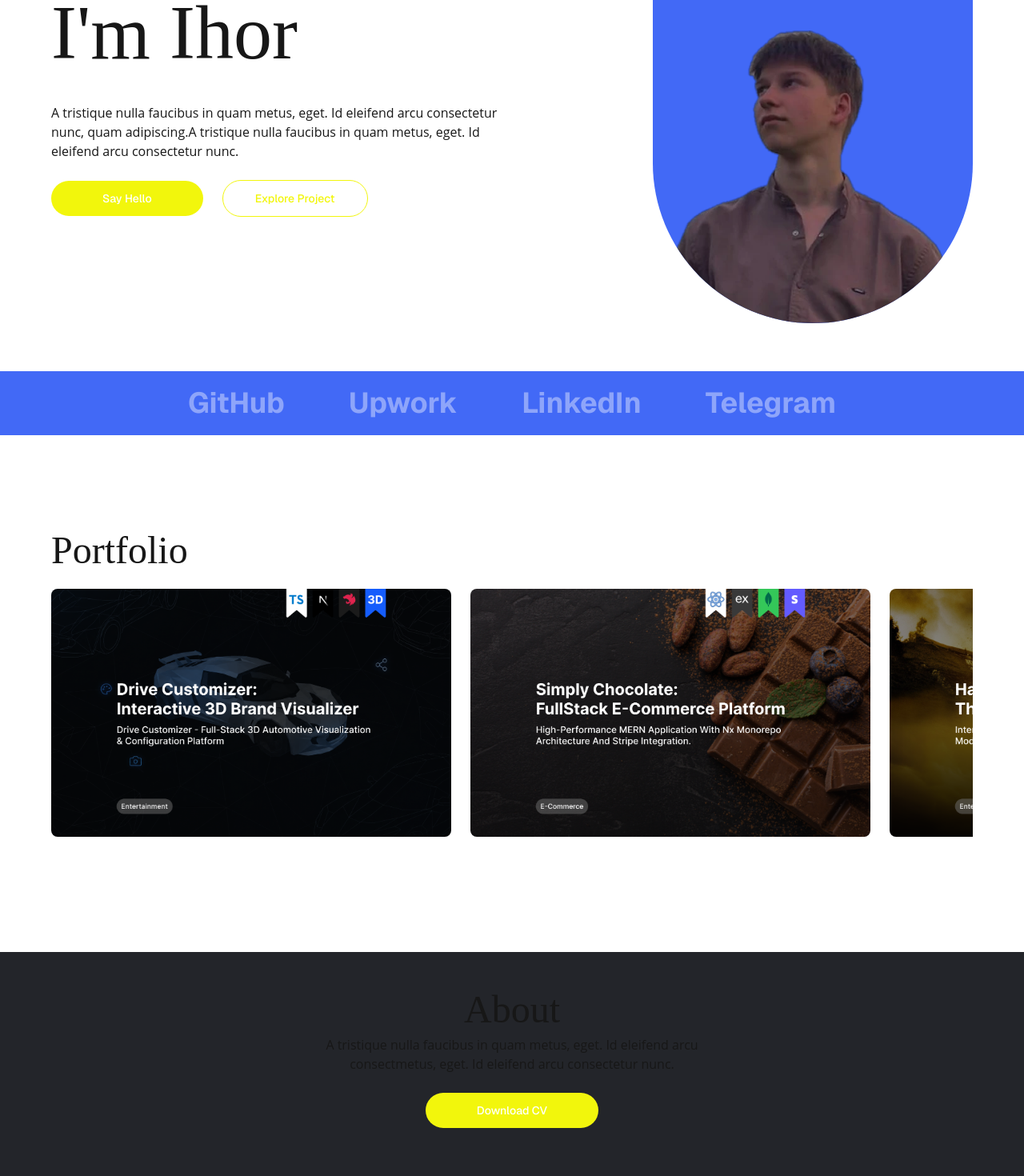
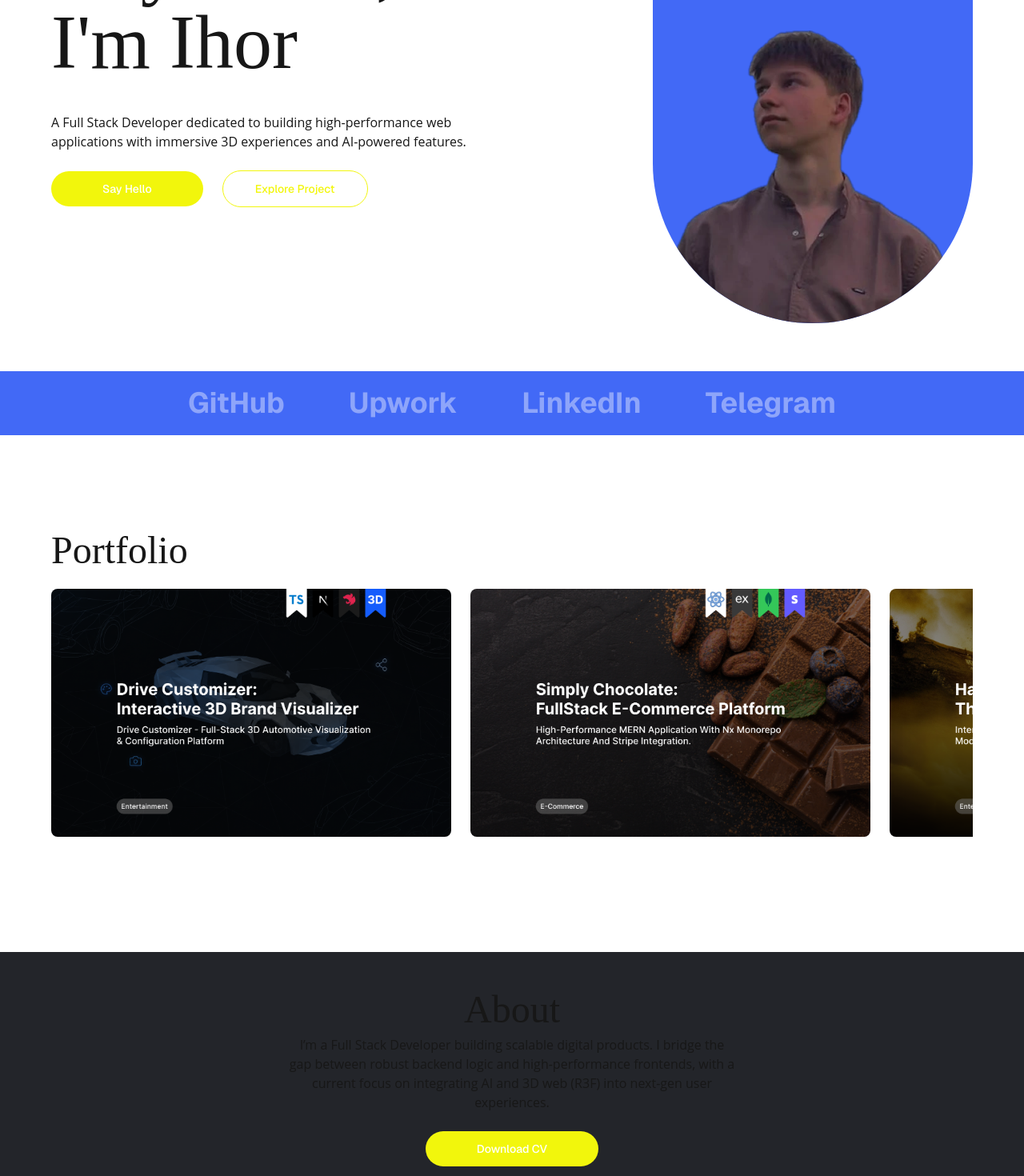
Before and after one commit to d-r-a-k-e-n/portfolio, a Next.js app: page / in a window 1280 px wide. Shown: the part 320-1790 px from the top of the page at 80% size. Built offline with nearby package versions, Linux system fonts and the light colour scheme.

Commit message:
fix: hero and about sections des

```diff
--- a/src/components/sections/aboutSection.tsx
+++ b/src/components/sections/aboutSection.tsx
@@ -24,10 +24,8 @@ export default function AboutSection() {
     >
       <div className="mx-auto flex w-full max-w-7xl flex-col items-center px-4 sm:px-8 lg:px-16">
         <h2 className="mb-2 text-3xl sm:text-4xl md:text-5xl">About</h2>
-        <p className="mb-6 max-w-130 text-center text-sm sm:text-base">
-          A tristique nulla faucibus in quam metus, eget. Id eleifend arcu
-          consectmetus, eget. Id eleifend arcu consectetur nunc.
-        </p>
+        <p className="mb-6 max-w-140 text-center text-sm sm:text-base">
+        I’m a Full Stack Developer building scalable digital products. I bridge the gap between robust backend logic and high-performance frontends, with a current focus on integrating AI and 3D web (R3F) into next-gen user experiences.        </p>
         <Button variant="primary">Download CV</Button>
 
         <div className="mt-10 flex w-full flex-col md:mt-16">
--- a/src/components/sections/heroSection.tsx
+++ b/src/components/sections/heroSection.tsx
@@ -14,9 +14,7 @@ export default function HeroSection() {
           Hey There, <br /> I&apos;m Ihor
         </h1>
         <p className="mx-auto mb-6 max-w-146 md:mx-0">
-          A tristique nulla faucibus in quam metus, eget. Id eleifend arcu
-          consectetur nunc, quam adipiscing.A tristique nulla faucibus in quam
-          metus, eget. Id eleifend arcu consectetur nunc.
+        A Full Stack Developer dedicated to building high-performance web applications with immersive 3D experiences and AI-powered features.
         </p>
         <div className="flex flex-col items-center gap-4 sm:flex-row sm:justify-center md:justify-start md:gap-6">
           <Link href={LINKS_CONSTANTS.EMAIL}>
```
